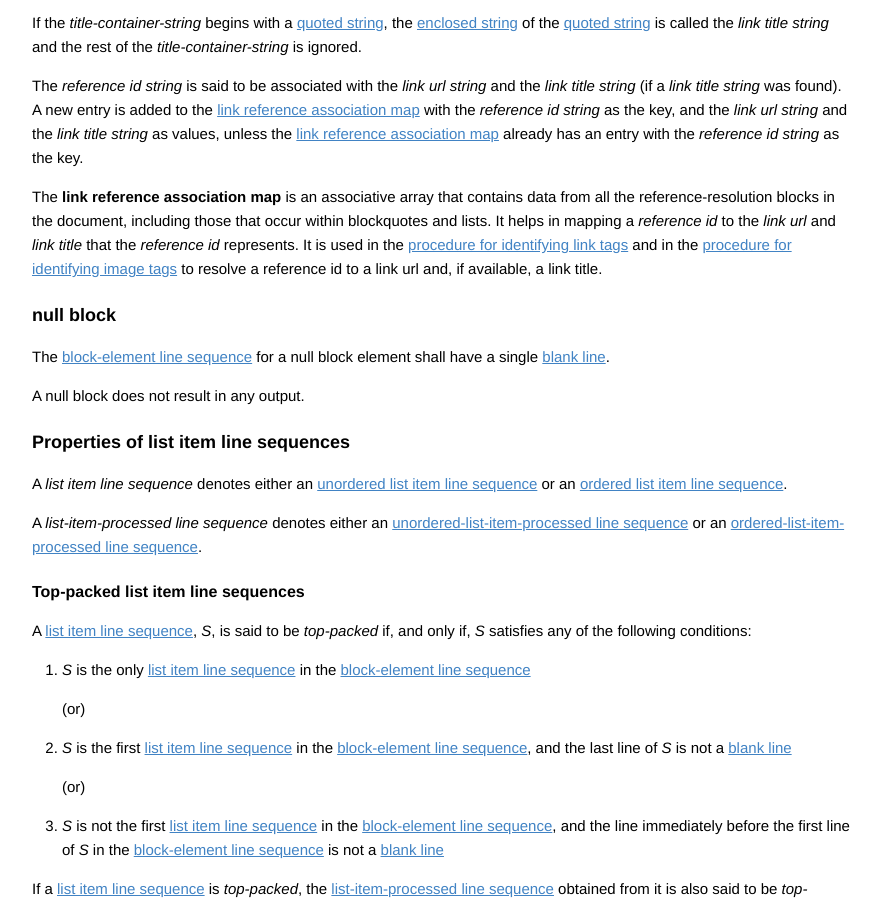
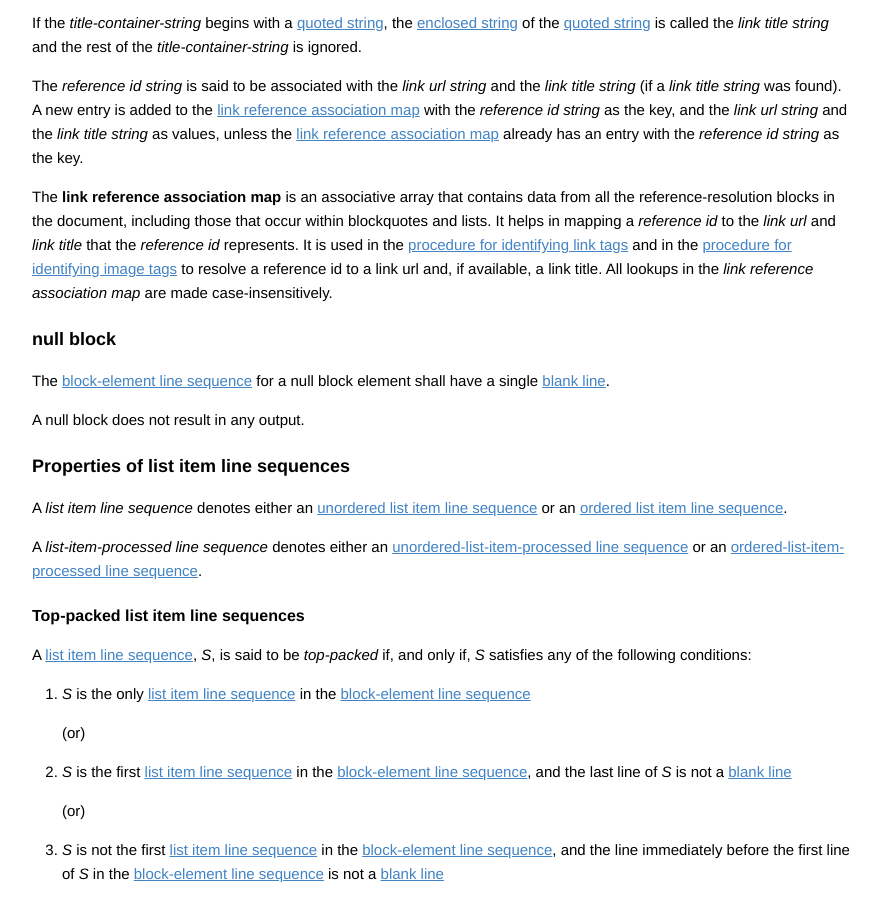
Before and after one commit to vfmd/vfmd-spec, a Jekyll site: the page built from specification.md, in a window 1280 px wide and 900 px high, scrolled down 24936 px. Shown: the whole window, without its empty margins (197-1077 px from the left). Built offline with Jekyll 4.4.1, drawn with Linux system fonts in a browser that asks for light colours; Markdown is read by kramdown in place of the engine named in the settings.

Commit message:
Looking up a ref-id in the link reference association map shall be case-insensitive

```diff
--- a/specification.md
+++ b/specification.md
@@ -1617,7 +1617,9 @@ that occur within blockquotes and lists. It helps in
 mapping a _reference id_ to the _link url_ and _link title_ that the
 _reference id_ represents. It is used in the [procedure for identifying
 link tags] and in the [procedure for identifying image tags] to resolve
-a reference id to a link url and, if available, a link title.
+a reference id to a link url and, if available, a link title. All
+lookups in the _link reference association map_ are made
+case-insensitively.
 
 [link reference association map]: #link-reference-association-map
 
```
